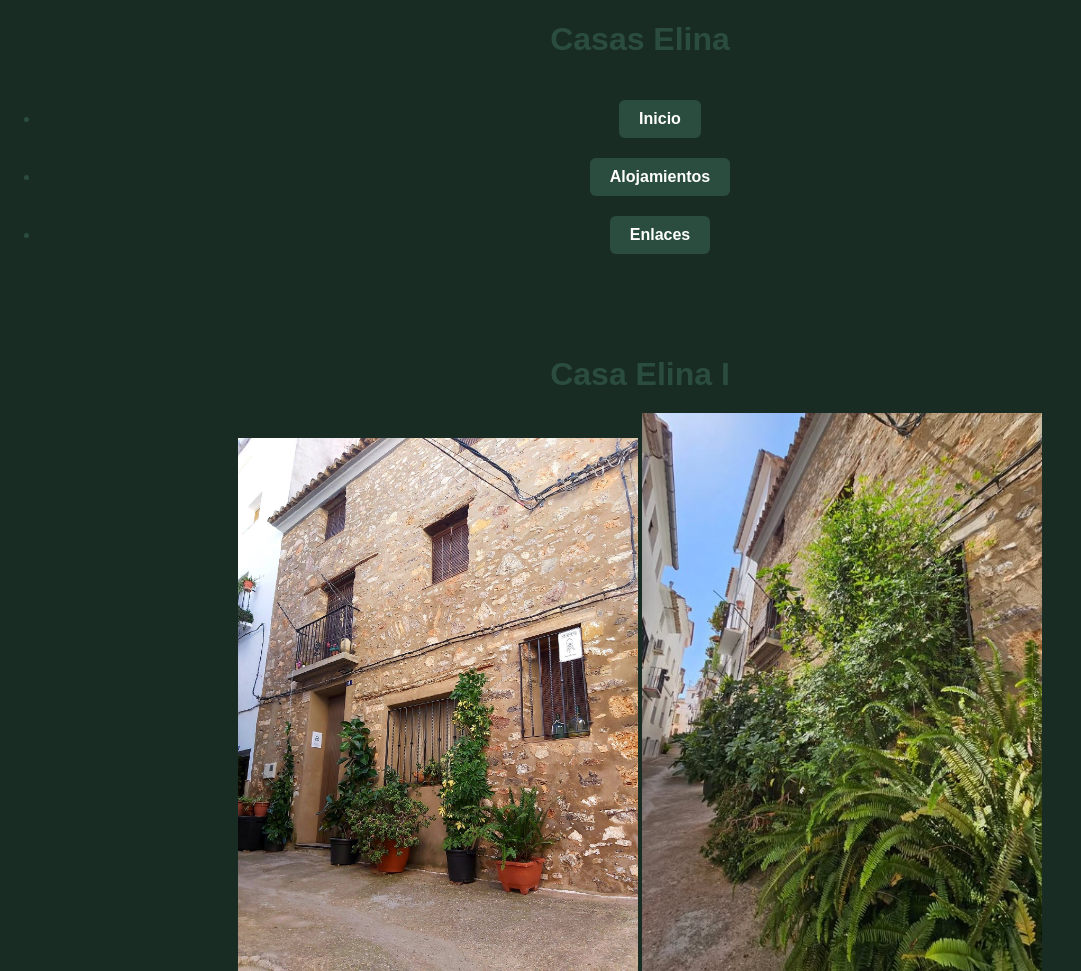
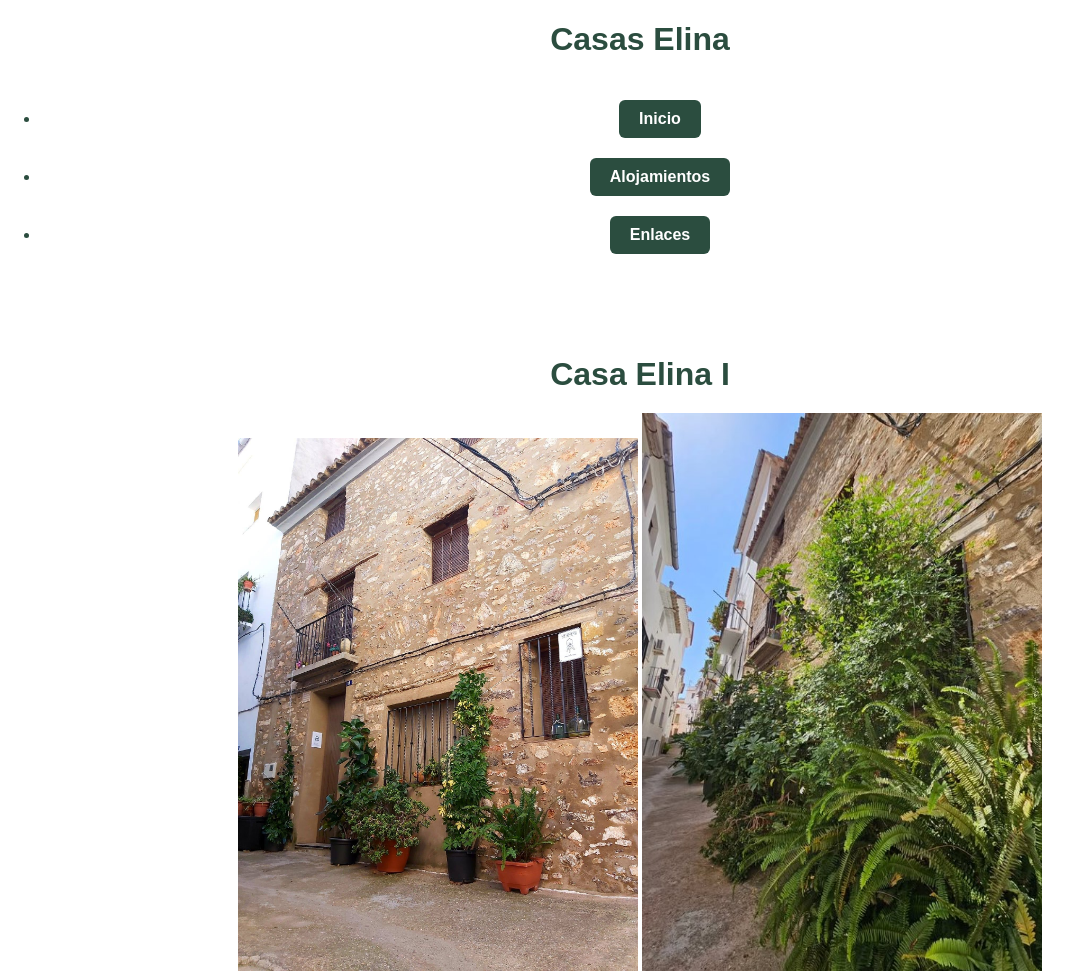
Before and after one commit to clasalvill/P1-Casas-Elina, a website built with Parcel: page src/det1.html in a window 1280 px wide. Shown: the top 971 px of the page, without its empty margins (0-1081 px from the left). Built offline with nearby package versions, Linux system fonts and the light colour scheme.

Commit message:
Corrige includes y aplica estilos a todas las páginas

```diff
--- a/src/det1.html
+++ b/src/det1.html
@@ -7,7 +7,17 @@
     <link rel="stylesheet" href="styles.scss" />
   </head>
   <body>
-    <include src="header.html"></include>
+    <header>
+  <h1>Casas Elina</h1>
+  <nav>
+    <ul>
+      <li><a href="index.html">Inicio</a></li>
+      <li><a href="categoria.html">Alojamientos</a></li>
+      <li><a href="links.html">Enlaces</a></li>
+    </ul>
+  </nav>
+</header>
+
 
     <main>
       <h2>Casa Elina I</h2>
--- a/src/styles.scss
+++ b/src/styles.scss
@@ -2,14 +2,20 @@ $color-fondo: #f5f5f5;
 $color-principal: #2b4d3f;
 $fuente-principal: 'Arial', sans-serif;
 
+
+$color-fondo: #ffffff; // blanco
+$color-principal: #2b4d3f; // verde oscuro
+$fuente-principal: 'Arial', sans-serif;
+
 body {
   font-family: $fuente-principal;
-  background-color: darken($color-principal, 10%);
+  background-color: $color-fondo;
   color: $color-principal;
   text-align: center;
   margin: 0;
   padding: 0;
 }
+
 
 /* ---------- ESTRUCTURA GENERAL ---------- */
 
```
Also changed, not shown: src/det2.html (+11 -1 lines), src/index.html (+11 -1 lines).
